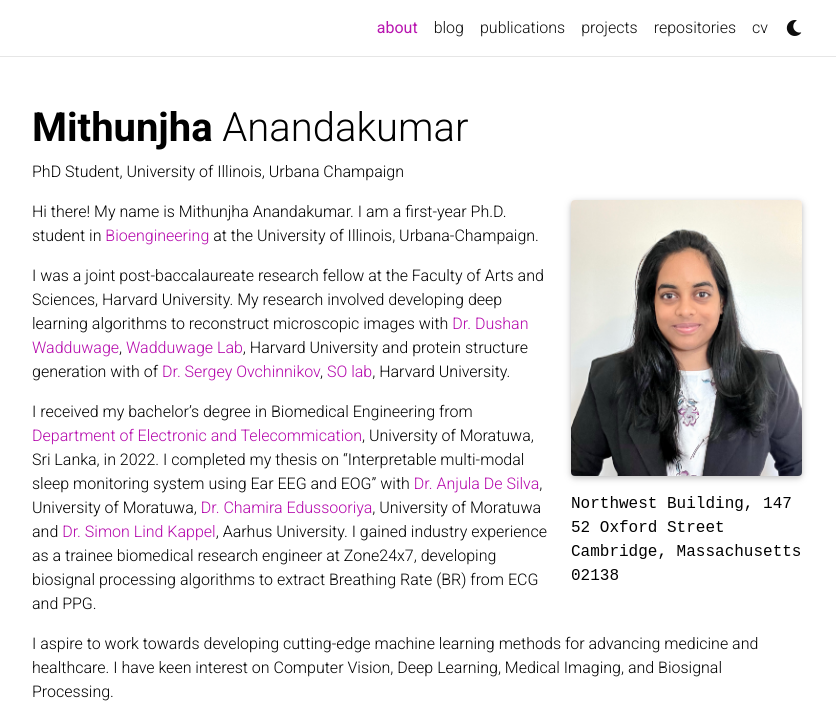
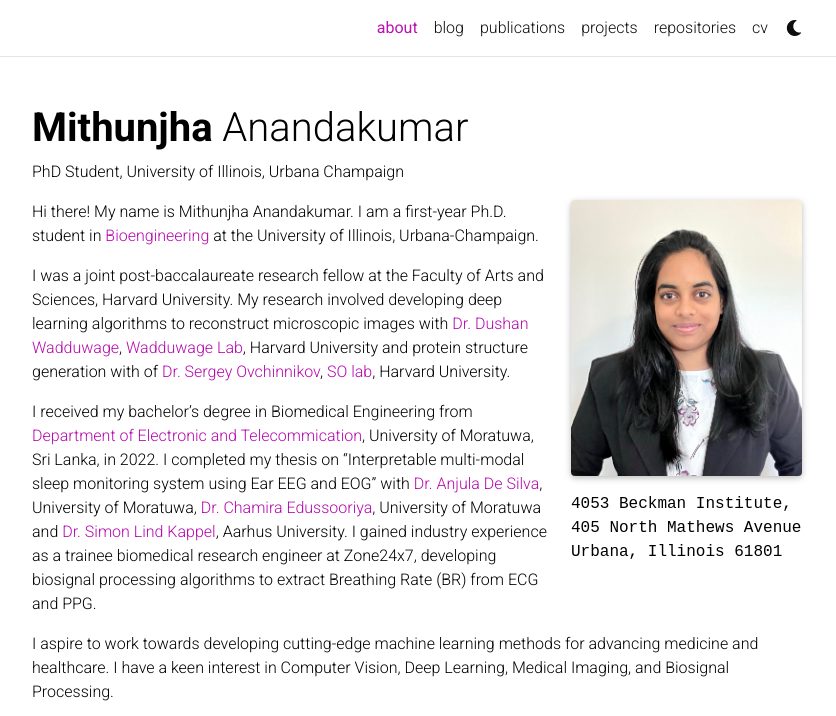
Before and after one commit to Mithunjha/Mithunjha.github.io, a Jekyll site: the page built from _pages/about.md, in a window 1280 px wide and 900 px high, cut to the strip 0-716 px from the top of the window. Shown: the whole strip, without its empty margins (223-1059 px from the left). Built offline with Jekyll 4.4.1, drawn with Linux system fonts in a browser that asks for light colours; full-size pictures stand in for the smaller copies a plugin makes; comment, search, counter and statistics services are not loaded; a style sheet for code colours, icons or effects is not loaded.

Commit message:
Update about.md

```diff
--- a/_pages/about.md
+++ b/_pages/about.md
@@ -9,9 +9,9 @@ profile:
   image: Mithunjha.jpeg
   image_circular: false # crops the image to make it circular
   address: >
-    <p>Northwest Building, 147</p>
-    <p>52 Oxford Street</p>
-    <p>Cambridge, Massachusetts 02138</p>
+    <p>4053 Beckman Institute, </p>
+    <p>405 North Mathews Avenue</p>
+    <p>Urbana, Illinois 61801</p>
 
 news: true  # includes a list of news items
 selected_papers: true # includes a list of papers marked as "selected={true}"
@@ -24,7 +24,7 @@ I was a joint post-baccalaureate research fellow at the Faculty of Arts and Scie
 
 I received my bachelor's degree in Biomedical Engineering from [Department of Electronic and Telecommication](https://ent.uom.lk/), University of Moratuwa, Sri Lanka, in 2022. I completed my thesis on "Interpretable multi-modal sleep monitoring system using Ear EEG and EOG" with [Dr. Anjula De Silva](https://ent.uom.lk/team/dr-anjula-de-silva/), University of Moratuwa, [Dr. Chamira Edussooriya](https://ent.uom.lk/team/dr-chamira-u-s-edussooriya/), University of Moratuwa and [Dr. Simon Lind Kappel](https://pure.au.dk/portal/en/persons/simon-lind-kappel(ac38d32d-9622-4bf6-9103-1d9225c5322c).html), Aarhus University. I gained industry experience as a trainee biomedical research engineer at Zone24x7, developing biosignal processing algorithms to extract Breathing Rate (BR) from ECG and PPG.
 
-I aspire to work towards developing cutting-edge machine learning methods for advancing medicine and healthcare. I have keen interest on Computer Vision, Deep Learning, Medical Imaging, and Biosignal Processing.
+I aspire to work towards developing cutting-edge machine learning methods for advancing medicine and healthcare. I have a keen interest in Computer Vision, Deep Learning, Medical Imaging, and Biosignal Processing.
 
 ![logos](https://user-images.githubusercontent.com/67052077/194714488-708441f3-90d1-416f-9b3e-542ab6d75801.png){:height="160px" width="800px"}
 <!-- <img src="assets/img/logos.png" width="200"> -->
```
